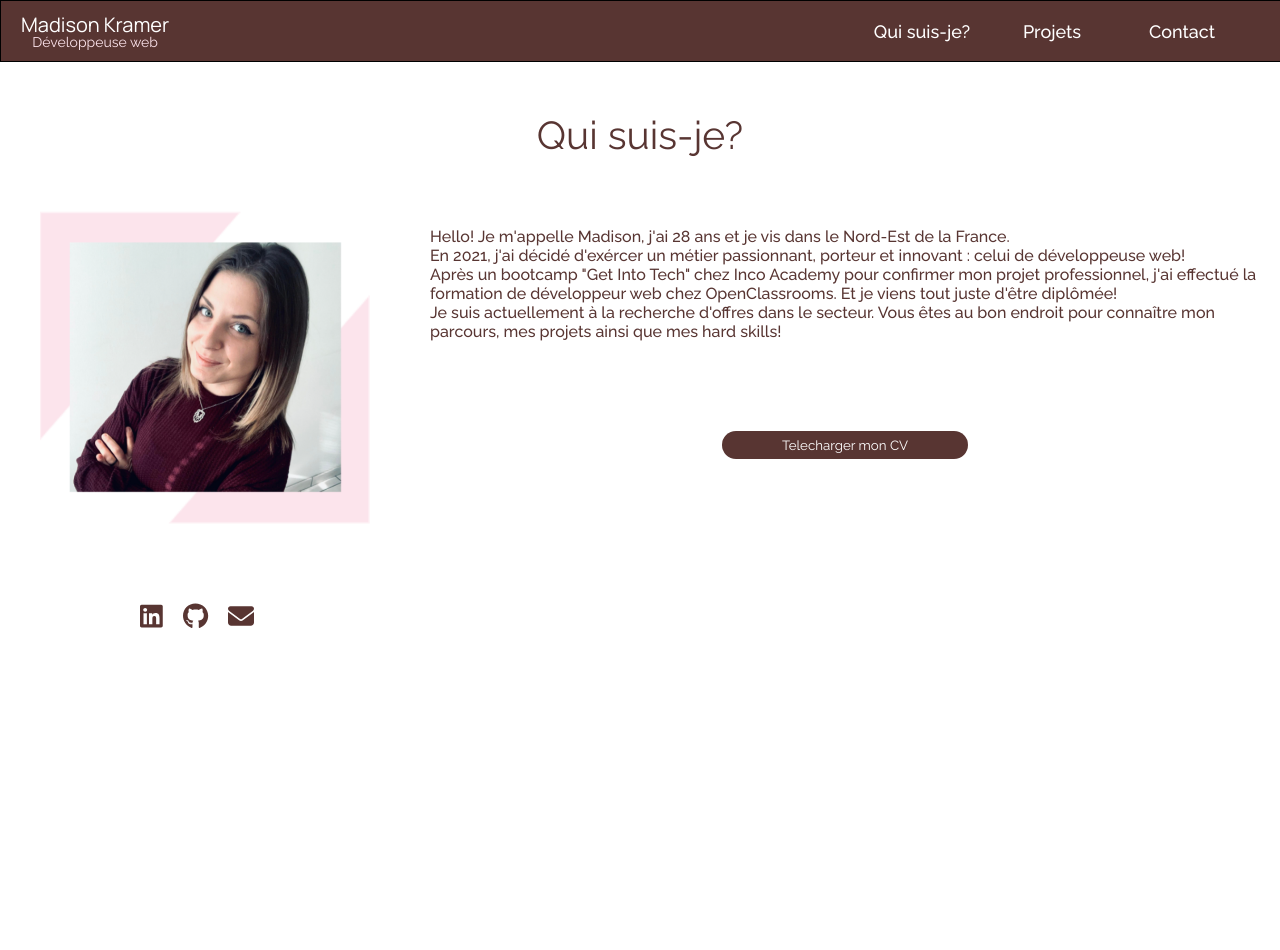
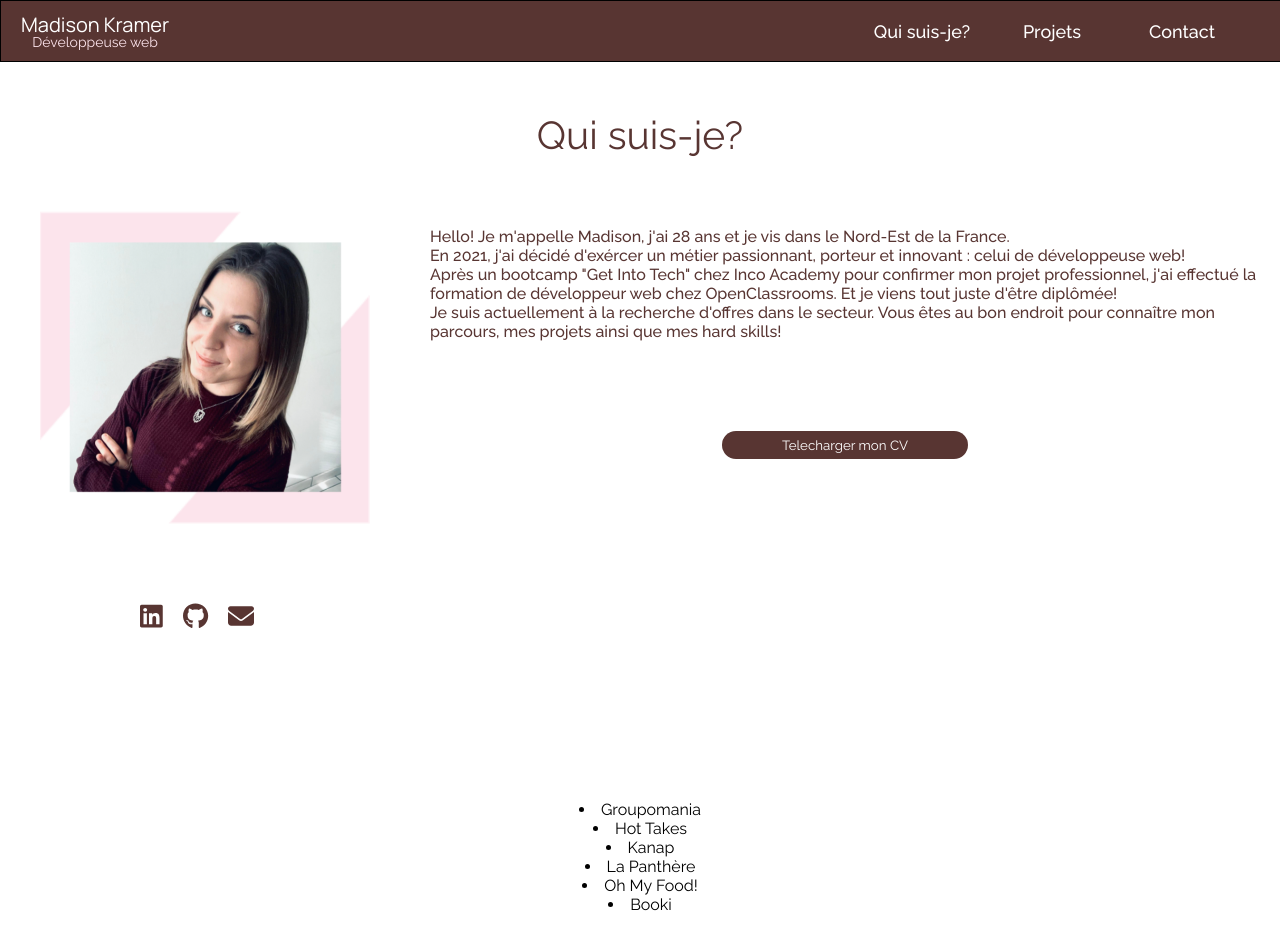
Before and after one commit to OnlyManu/portfolio, a React (Create React App) app: page / in a window 1280 px wide. Shown: the top 950 px of the page. Built offline with nearby package versions, Linux system fonts and the light colour scheme.

Commit message:
Starting projects part

```diff
--- a/src/App.js
+++ b/src/App.js
@@ -1,5 +1,7 @@
 import Navbar from "./components/Navbar"
 import WhoIAm from "./components/WhoIAm";
+import Projects from "./components/Projects";
+
 import './App.css';
 import './style.css';
 
@@ -8,6 +10,7 @@ function App() {
     <div className="App">
     < Navbar />
     < WhoIAm />
+    < Projects />
     <br/><br/><br/><br/><br/><br/><br/><br/><br/><br/><br/><br/><br/><br/><br/><br/><br/><br/><br/><br/><br/><br/><br/><br/><br/><br/><br/><br/><br/><br/><br/><br/><br/><br/><br/><br/><br/><br/><br/><br/><br/><br/><br/><br/><br/><br/><br/><br/><br/><br/><br/><br/><br/><br/><br/><br/><br/><br/><br/><br/><br/><br/><br/><br/><br/><br/><br/><br/><br/><br/><br/><br/><br/><br/><br/><br/><br/><br/><br/><br/><br/><br/><br/><br/><br/><br/><br/><br/><br/><br/><br/><br/><br/><br/><br/><br/>
     </div>
   );
--- /dev/null
+++ b/src/components/Projects.jsx
@@ -0,0 +1,16 @@
+import { projectsList } from "../datas/projectsList";
+
+//State
+//Comportement
+const Projects = () => {
+  //Render
+  return (
+    <div className="projectList">
+      {projectsList.map((proj) => (
+        <li key={proj.id}> {proj.name} </li>
+      ))}
+    </div>
+  );
+};
+
+export default Projects;
--- /dev/null
+++ b/src/datas/projectsList.js
@@ -0,0 +1,52 @@
+// import groupomania from '../assets/'
+// import hottakes from '../assets/'
+// import kanap from '../assets/'
+// import lapanthere from '../assets/'
+// import ohmyfood from '../assets/'
+// import booki from '../assets/'
+
+
+export const projectsList = [
+    {
+        name: 'Groupomania',
+        id: 1,
+        // cover: groupomania
+        description: "Réseau social interne d'entreprise",
+        techno: "ReactJS etc"
+    },
+    {
+        name: 'Hot Takes',
+        id: 2,
+        //cover: hottakes
+        description: "Création backend API et base de données pour une application web pour noter des sauces piquantes",
+        technos: "MongoDB, JS"
+    },
+    {
+        name: 'Kanap',
+        id: 3,
+        // cover: kanap
+        description: "Création du frontend en JS",
+        techno: "JS"
+    },
+    {
+        name: 'La Panthère',
+        id: 4,
+        // cover: lapanthere
+        description: "Amélioration en terme de SEO et d'accessibilité",
+        techno: "JS"
+    },
+    {
+        name: 'Oh My Food!',
+        id: 5,
+        // cover: ohmyfood
+        description: "Création du frontend d'un site de réservation de menu en ligne",
+        techno: "HTML CSS SCSS"
+    },
+    {
+        name: 'Booki',
+        id: 6,
+        // cover: booki
+        description: "Création du frontend d'un site d'agence de voyages",
+        techno: "HTML CSS"
+    }
+]
```
